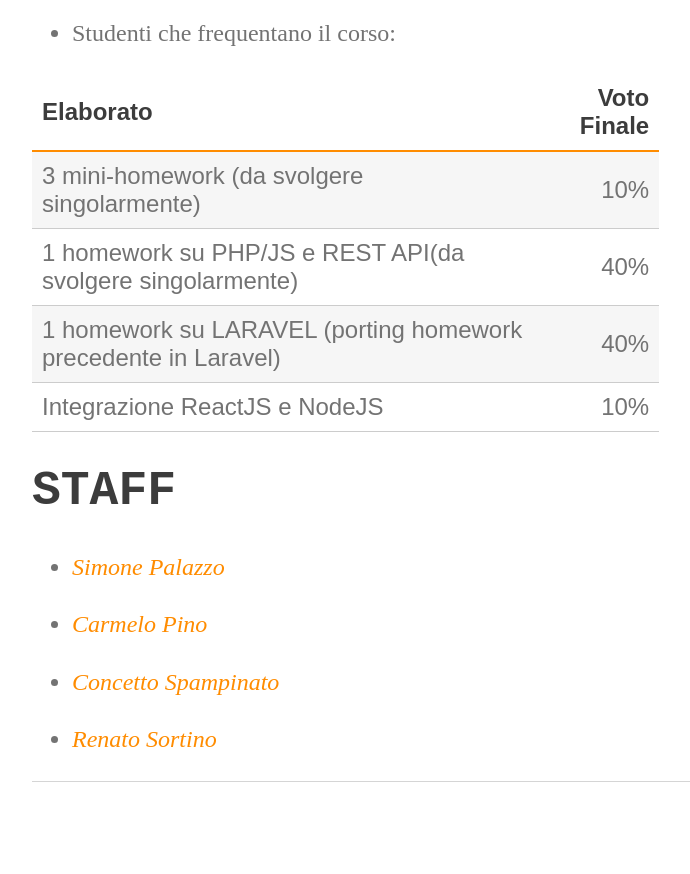
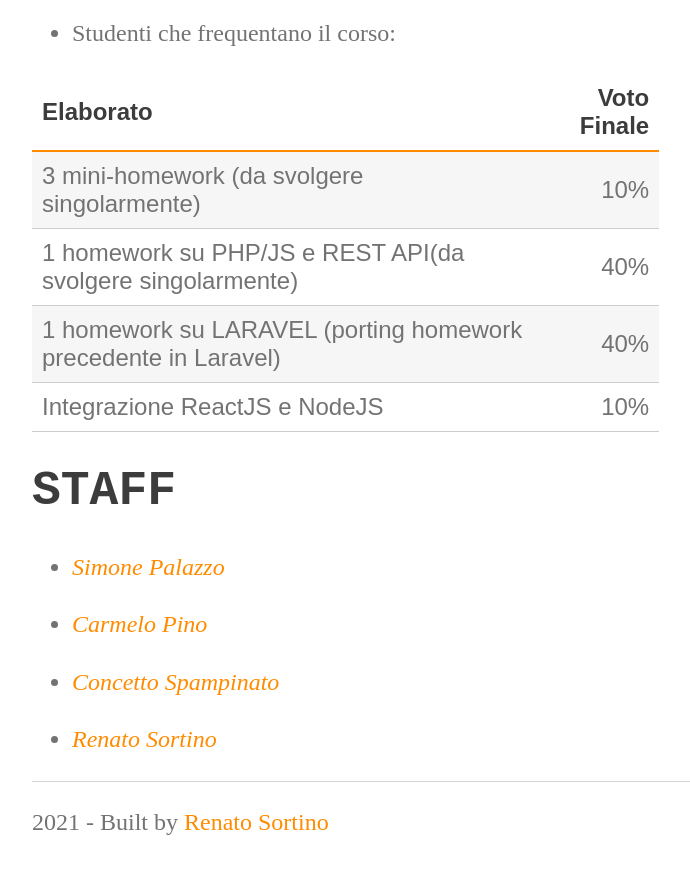
Before and after one commit to perceivelab/database-course, a Jekyll site: the page built from index.md, in a window 1280 px wide and 900 px high, scrolled down 2040 px. Shown: the top 874 px of the window, without its empty margins (160-850 px from the left). Built offline with Jekyll 4.4.1, drawn with Linux system fonts in a browser that asks for light colours; our own code applies the rules of GitHub Pages for plain Markdown files; before the commit the page ends 2882 px from its top, so only the background shows below that.

Commit message:
Update default.html

```diff
--- a/_layouts/default.html
+++ b/_layouts/default.html
@@ -23,6 +23,9 @@
 </div>
 
   <footer>
+    <div class="footer">
+      <p>2021 - Built by <a href="https://github.com/rensortino">Renato Sortino</a></p>
+    </div>
   </footer>
   </body>
 
```
